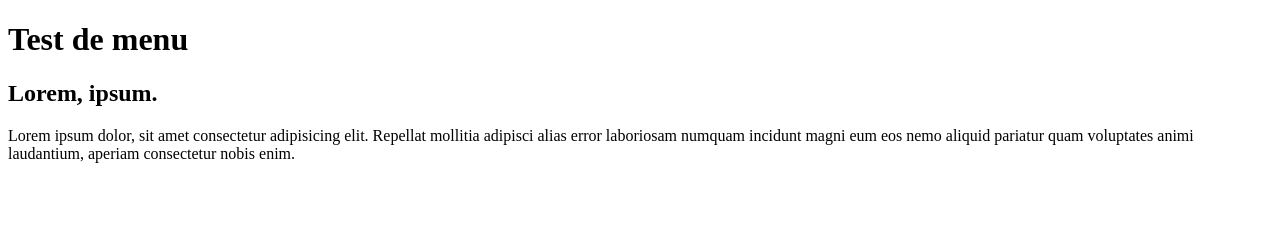
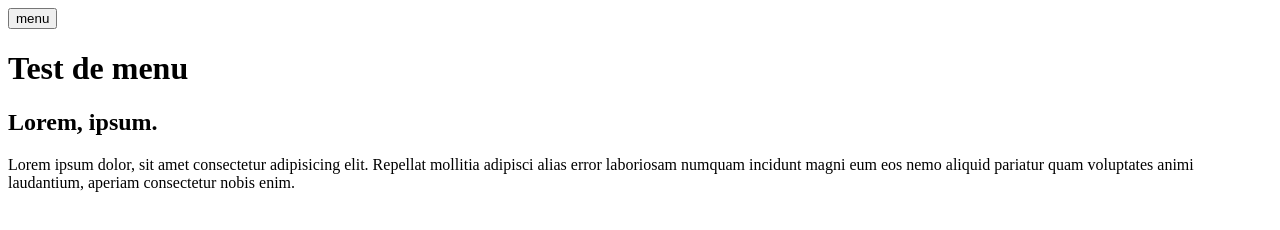
Before and after one commit to MMI-SAE-105/2022-r113-tp2-menu-alpinejs-Adrii123, a website: page index.html in a window 1280 px wide. Drawn offline with Linux system fonts and the light colour scheme.

```diff
--- a/index.html
+++ b/index.html
@@ -7,9 +7,10 @@
     <title>Test menu</title>
   </head>
   <body>
-    <!-- https://emmet.io/ -->
+    <!-- https://emnmet.io/ -->
     <!-- header>h1{Test de menu} -->
     <header>
+      <button>menu</button>
       <h1>Test de menu</h1>
     </header>
     <!-- h2>lorem2^p>lorem -->
```
